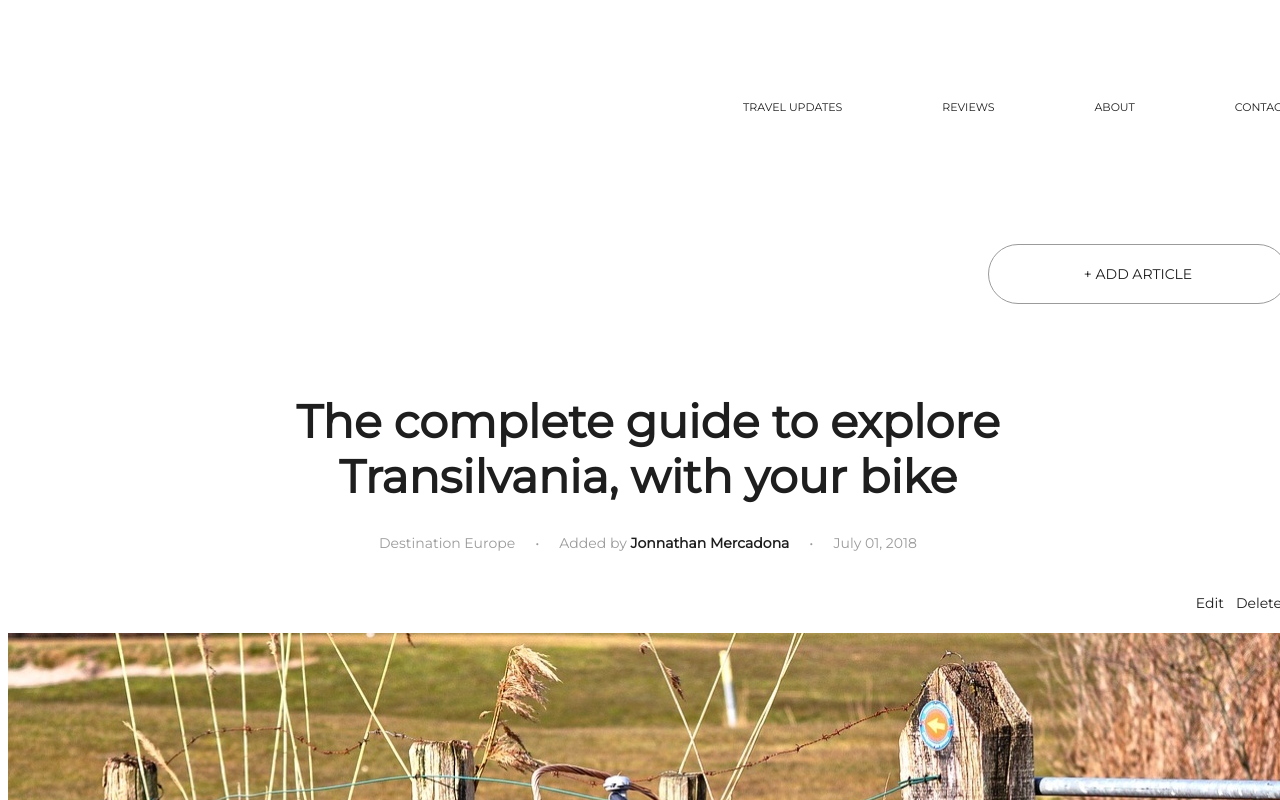
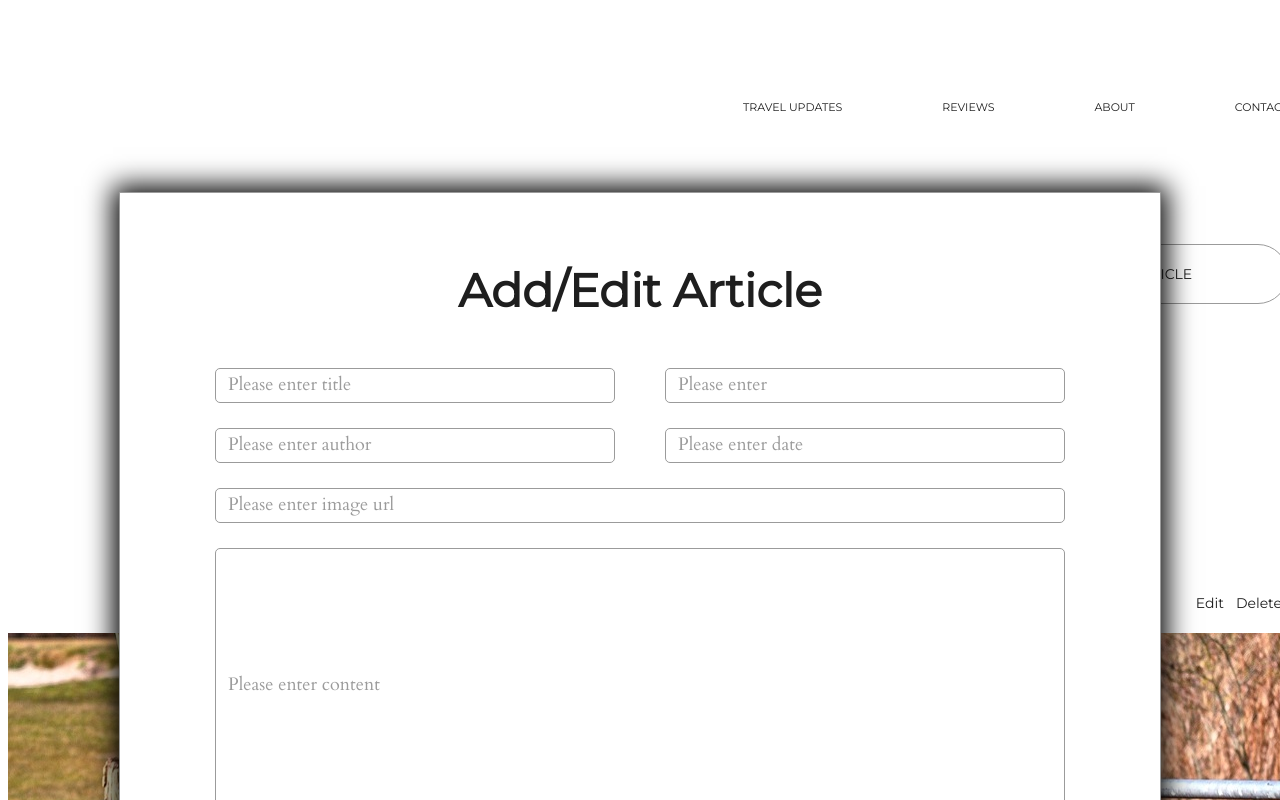
Before and after one commit to GabrielStanescu/GabrielStanescu.github.io, a plain HTML site: page index.html in a window 1280 px wide. Both pictures are taken after a click on the button "+ ADD ARTICLE". Shown: the top 800 px of the page. Drawn offline with Linux system fonts and the light colour scheme.

Commit message:
Added modal
Signed-off-by: Gabriel <stanescu.gabriel2001@yahoo.com>

```diff
--- a/css/style.css
+++ b/css/style.css
@@ -168,3 +168,101 @@ p {
     justify-content: space-between;
     margin-bottom: 100px;
 }
+
+/* modal */
+.modal {
+    display: none;
+    position: fixed; /* Stay in place */
+    z-index: 1; /* Sit on top */
+    left: 0;
+    top: 0;
+    width: 100%; /* Full width */
+    height: 100%; /* Full height */
+    overflow: auto; /* Enable scroll if needed */
+}
+
+.modal__content {
+    height: 750px;
+    width: 1000px;
+    margin: 15% auto;
+    padding: 20px;
+    border: 1px solid var(--grey-color);
+    box-shadow: 0 0 26px 6px;
+    background-color: white;
+}
+
+.modal__text {
+    text-align: center;
+    margin-top: 50px;
+    margin-bottom: 50px;
+}
+
+.modal__input {
+    display: grid;
+    grid-template-columns: 425px 425px;
+    grid-template-rows: 60px 60px 60px 300px;
+    margin-left: 75px;
+    margin-right: 75px;
+}
+
+#i1 {
+    grid-row: 1;
+    grid-column: 1;
+    margin-right: 25px;
+}
+
+#i2 {
+    grid-row: 1;
+    grid-column: 2;
+    margin-left: 25px;
+}
+
+#i3 {
+    grid-row: 2;
+    grid-column: 1;
+    margin-right: 25px;
+}
+
+#i4 {
+    grid-row: 2;
+    grid-column: 2;
+    margin-left: 25px;
+}
+
+#i5 {
+    grid-row: 3;
+    grid-column: 1 / 3;
+}
+
+#i6 {
+    grid-row: 4;
+    grid-column: 1 / 3;
+}
+
+.modal__form {
+    margin-top: 0;
+    margin-bottom: 25px;
+    border-radius: 5px;
+    border: 1px solid var(--grey-color);
+}
+
+.modal__buttons {
+    display: flex;
+    flex-direction: row;
+    justify-content: space-between;
+    margin-left: 75px;
+    margin-right: 75px;
+    margin-bottom: 50px;
+}
+
+#save {
+    background-color: var(--pink-color);
+}
+
+::placeholder {
+    font-size: 18px;
+    padding-left: 10px;
+    line-height: 1.4;
+    color: var(--grey-color);
+    font-family: 'Cardo', sans-serif;
+}
--- a/index.html
+++ b/index.html
@@ -4,7 +4,7 @@
 <head>
 	<meta charset="UTF-8">
 	<meta http-equiv="X-UA-Compatible" content="IE=edge">
-	<meta name="viewport" content="width=<device-width>, initial-scale=1.0">
+	<meta name="viewport" content="width=device-width, initial-scale=1.0">
 	<title>Travelling blog page</title>
 	<link href="https://fonts.googleapis.com/css?family=Cardo" rel="stylesheet">
 	<link href="https://fonts.googleapis.com/css?family=Montserrat" rel="stylesheet">
@@ -30,7 +30,7 @@
 			</ul>
 		</nav>
 		<div class="add__container">
-			<button type="button" class="add__button"> + Add Article</button>
+			<button type="button" class="add__button" id="add_article"> + Add Article</button>
 		</div>
 		<main>
 			<article>
@@ -46,6 +46,7 @@
 				</ul>
 				<div class="modify__container">
 					<button type="button" class="modify__button">Edit</button>
+
 					<button type="button" class="modify__button">Delete</button>
 				</div>
 				<img src="assets/bike.jpg" alt="Bike">
@@ -235,6 +236,25 @@
 			<a class="footer__text">next</a>
 		</footer>
 	</div>
+	<div class="modal">
+		<div class="modal__content">
+			<h1 class="modal__text">Add/Edit Article</h1>
+			<div class="modal__input">
+				<input class="modal__form" id="i1" placeholder="Please enter title">
+				<input class="modal__form" id="i2" placeholder="Please enter ">
+				<input class="modal__form" id="i3" placeholder="Please enter author">
+				<input class="modal__form" id="i4" placeholder="Please enter date">
+				<input class="modal__form" id="i5" placeholder="Please enter image url">
+				<input class="modal__form" id="i6" placeholder="Please enter content">
+			</div>
+			<div class="modal__buttons">
+				<button class="add__button exit__button">Cancel</button>
+				<button class="add__button exit__button" id="save">Save</button>
+			</div>
+		</div>
+	</div>
+
+	<script src="script/script.js"></script>
 </body>
 
 </html>
--- /dev/null
+++ b/script/script.js
@@ -0,0 +1,19 @@
+function showModal() {
+	document.getElementsByClassName("modal")[0].style.display = "block";
+}
+
+function hideModal() {
+	console.log("t");
+	document.getElementsByClassName("modal")[0].style.display = "none";
+}
+
+const addButton = document.getElementById("add_article");
+const editButton = document.getElementById("edit_article");
+addButton.addEventListener("click", showModal);
+editButton.addEventListener("click", showModal);
+
+const cancelButton = document.getElementsByClassName("exit__button")[0];
+console.log(cancelButton);
+const saveButton = document.getElementsByClassName("exit__button")[1];
+cancelButton.addEventListener("click", hideModal);
+saveButton.addEventListener("click", hideModal);
```
